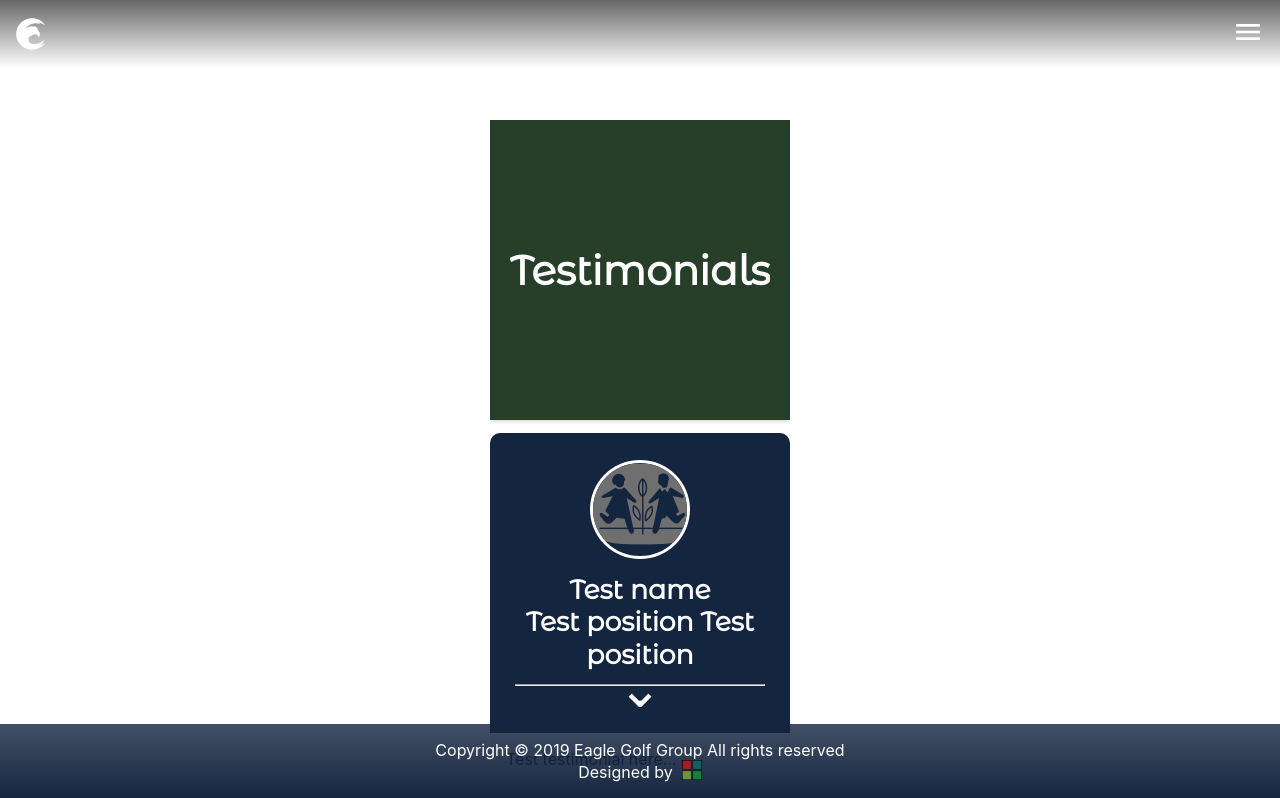
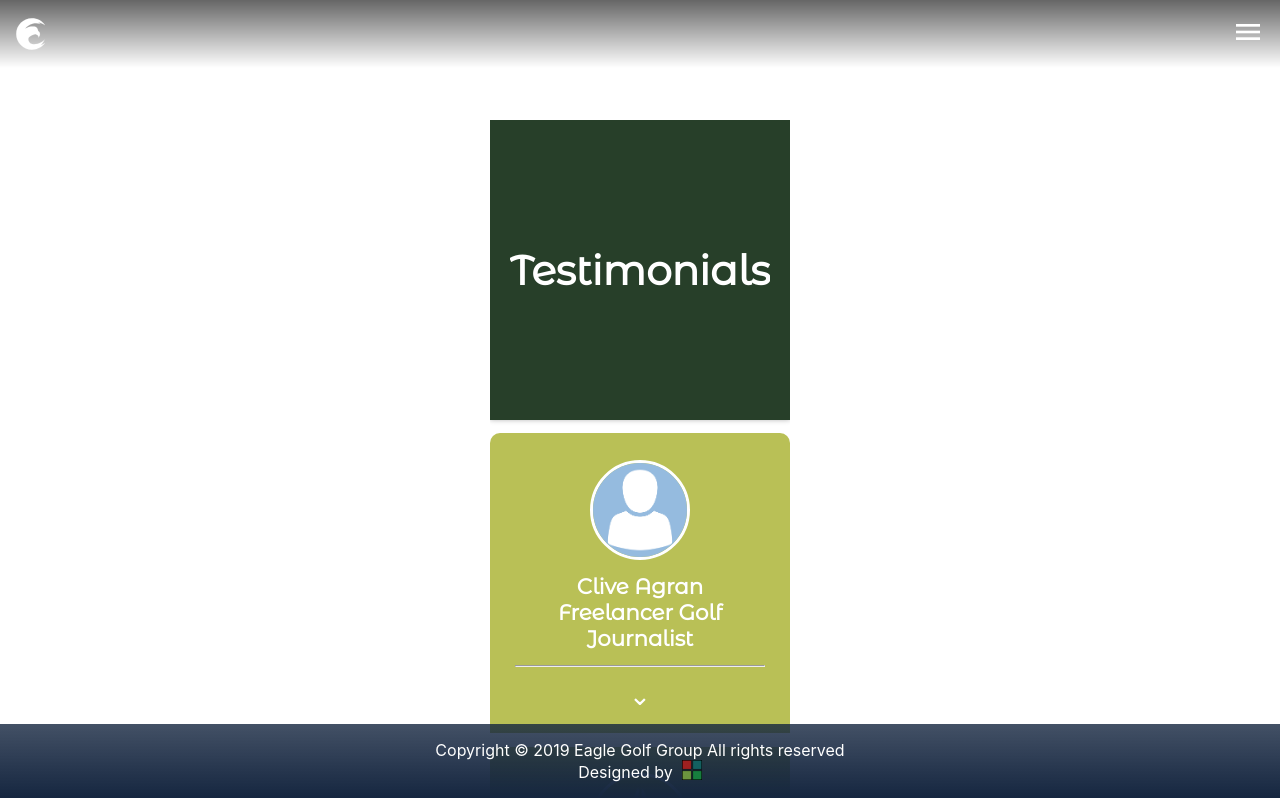
Before and after one commit to annaszalkiewicz/eaglegolfgroup, a React (Create React App) app: page /testimonials in a window 1280 px wide. Shown: the top 798 px of the page. Built offline with nearby package versions, Linux system fonts and the light colour scheme.

Commit message:
Add content and styling to Testimonials component

```diff
--- a/src/css/_index.scss
+++ b/src/css/_index.scss
@@ -668,7 +668,7 @@ footer {
   height: 300px;
 }
 .collapsible {
-  background: $color-5;
+  // background: $color-5;
   color: white;
   cursor: pointer;
   padding: 1em;
@@ -680,13 +680,12 @@ footer {
   margin-top: 1em;
   display: flex;
   flex-direction: column;
-  justify-content: space-between;
   align-items: center;
   border-top-left-radius: 10px;
   border-top-right-radius: 10px;
   h2 {
     font-family: $heading-font;
-    font-size: 2em;
+    font-size: 1.6em;
   }
   hr {
     width: 250px;;
@@ -695,24 +694,26 @@ footer {
   }
 }
 
-.active, .collapsible:hover {
+.collapsible .active-testimonial, .collapsible:hover {
   background-color: $color-4;
 }
 .collapsible:after {
   content: "\2304"; /* Character for arrow down symbol */
-  font-size: 4em;
+  font-size: 2em;
   text-align: center;
-  margin-top: -0.8em;
 }
-.active:after {
+.active-testimonial:after {
   content: "\2303"; /* Character for arrow up symbol */
-  font-size: 4em;
+  font-size: 2em;
   text-align: center;
-  margin-top: -0.1em;
+}
+
+.position {
+  max-height: 3.2em;
 }
 
 .content {
-  padding: 1em;
+  padding: 0 1em;
   overflow: hidden;
   background-color: #f1f1f1;
   max-height: 0;
@@ -720,6 +721,9 @@ footer {
   border-bottom-left-radius: 10px;
   border-bottom-right-radius: 10px;
   transition: max-height 0.3s ease-out;
+  p {
+    padding: 2em 0;
+  }
 }
 .avatar {
   width: 100px;
@@ -727,6 +731,10 @@ footer {
   border-radius: 50%;
   border: solid;
   margin: 1em;
+  img {
+    width: 100%;
+    height: 100%;
+  }
 }
 // PARTNERS COMPONENT
 
--- a/src/js/Testimonials.js
+++ b/src/js/Testimonials.js
@@ -1,41 +1,54 @@
 import React, { Component } from "react";
-import Sos from '../img/sos.png';
+import Sos from "../img/sos.png";
+import testimonials from "../data/testimonials.json";
 
 class Testimonials extends Component {
-
   constructor(props) {
     super(props);
+    this.state = {
+      testimonials: testimonials,
+      colors: ['#b9c056', '#88a429', '#9bbe1f', '#273f29', '#14253f', '#091327']
+    };
     this.toggleCollapsible = this.toggleCollapsible.bind(this);
   }
 
-  toggleCollapsible = (e) => {
-    e.target.classList.toggle("active");
+  toggleCollapsible = e => {
+    e.target.classList.toggle("active-testimonial");
     const content = e.target.nextElementSibling;
-    if (content.style.maxHeight){
+    if (content.style.maxHeight) {
       content.style.maxHeight = null;
     } else {
       content.style.maxHeight = content.scrollHeight + "px";
     }
-  }
+  };
 
   render() {
+    const { testimonials, colors } = this.state;
+    const randomColor = colors[Math.floor(Math.random() * colors.length)];
+
     return (
       <section id="testimonials" className="testimonial-container">
         <header className="grid-item section-header testimonial-item-1">
           <h2>Testimonials</h2>
         </header>
-        <button className="collapsible" onClick={this.toggleCollapsible}>
-          <div className="avatar">
-            <img src={Sos} alt="avatar" />
-          </div>
-          <h2>Test name</h2>
-          <h2>Test position Test position</h2>
-          <hr />
-        </button>
-        <div className="content">
-          <p>Test testimonial here...</p>
-        </div>
 
+        {testimonials.map(testimonial => (
+            <div className="testimonial-card" key={testimonial.name}>
+              <button className="collapsible" onClick={this.toggleCollapsible} style={{backgroundColor: randomColor}}>
+                <div className="avatar">
+                <img src={require(`../img/${testimonial.avatar}`)} alt="avatar" />
+
+                  {/* <img src="/static/media/placeholder.png" alt="avatar" /> */}
+                </div>
+                <h2>{testimonial.name}</h2>
+                <h2 className="position">{testimonial.position}</h2>
+                <hr />
+              </button>
+              <div className="content">
+                <p>{testimonial.testimonial}</p>
+              </div>
+            </div>
+          ))}
       </section>
     );
   }
```
